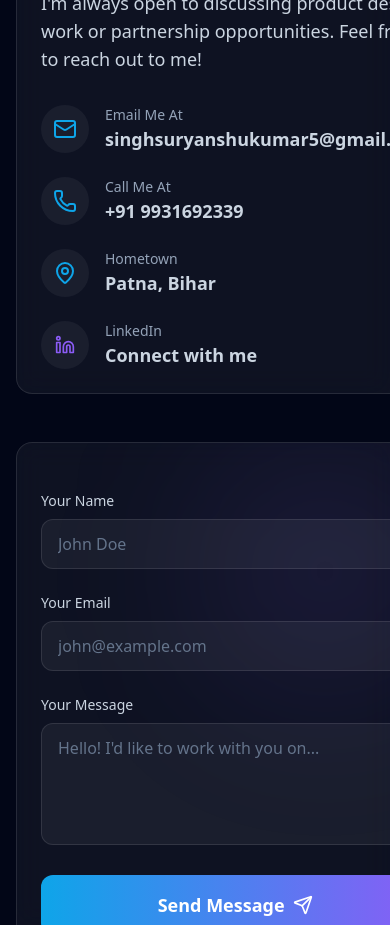
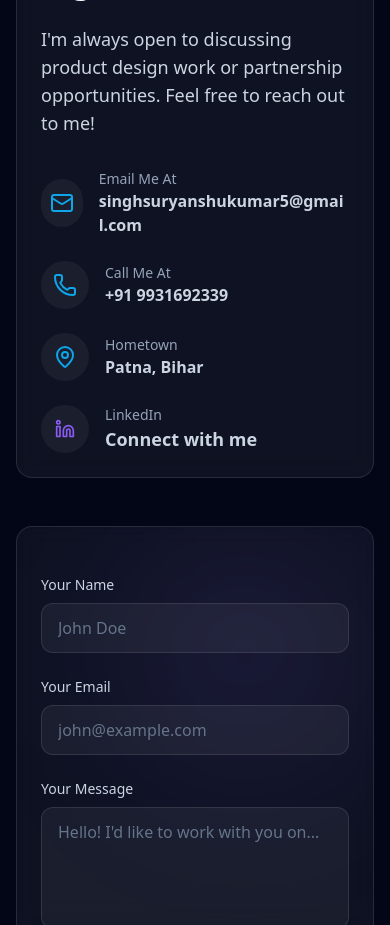
Before and after one commit to Suryanshu2006/MY_portfolio, a React app in the folder frontend/: page / in a window 390 px wide. Shown: the part 4360-5285 px from the top of the page. Built offline with nearby package versions, Linux system fonts and the light colour scheme; no server answers; the HTML template or start-up script is replaced by a standard one.

Commit message:
final touch

```diff
--- a/frontend/src/components/Contact.jsx
+++ b/frontend/src/components/Contact.jsx
@@ -75,7 +75,7 @@ const Contact = () => {
                 </div>
                  <div>
                     <p className="text-sm text-slate-400">Email Me At</p>
-                   <p className="font-semibold text-lg">singhsuryanshukumar5@gmail.com</p>
+                    <p className="font-semibold text-base sm:text-lg break-all">singhsuryanshukumar5@gmail.com</p>
                  </div>
               </div>
 
@@ -85,7 +85,7 @@ const Contact = () => {
                 </div>
                  <div>
                     <p className="text-sm text-slate-400">Call Me At</p>
-                   <p className="font-semibold text-lg">+91 9931692339</p>
+                    <p className="font-semibold text-base sm:text-lg">+91 9931692339</p>
                  </div>
               </div>
 
@@ -95,7 +95,7 @@ const Contact = () => {
                 </div>
                  <div>
                     <p className="text-sm text-slate-400">Hometown</p>
-                   <p className="font-semibold text-lg">Patna, Bihar</p>
+                    <p className="font-semibold text-base sm:text-lg">Patna, Bihar</p>
                  </div>
               </div>
 
```
Lines whose indentation alone changed are shown as unchanged.
